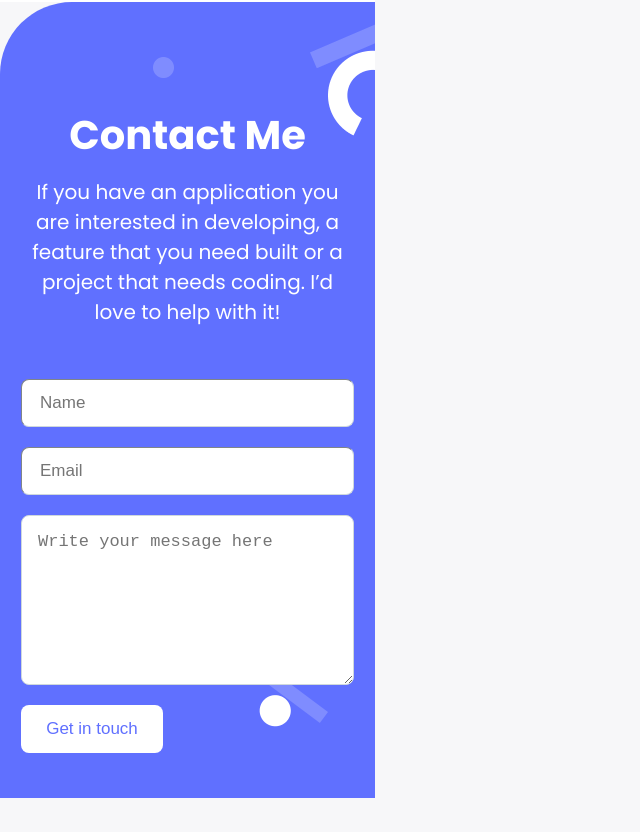
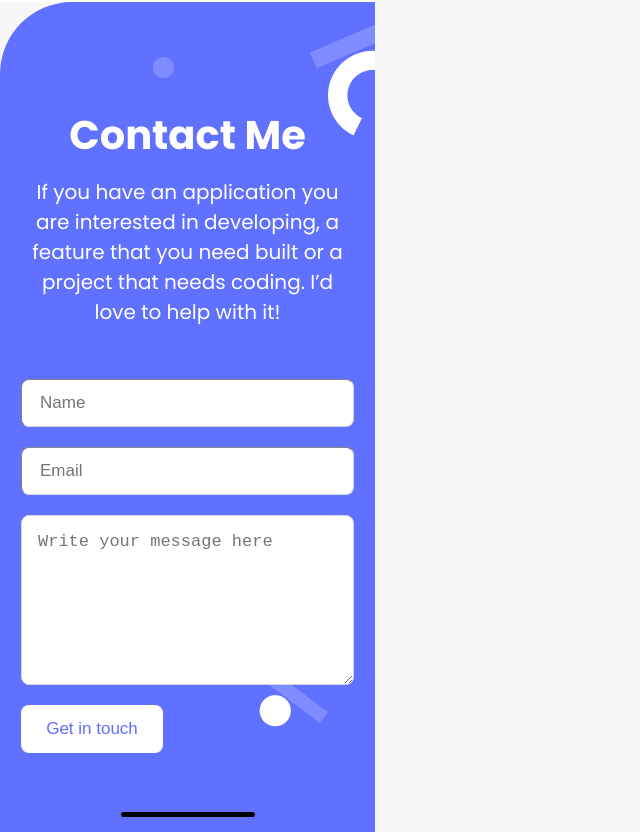
Before and after one commit to doc-ar/Portfolio, a website: page index.html in a window 1280 px wide. Shown: the part 4857-5689 px from the top of the page, without its empty margins (0-640 px from the left). Before the commit the page ends 5655 px from the top, so only its background shows below. Drawn offline with Linux system fonts and the light colour scheme.

Commit message:
Added character limits and footer

```diff
--- a/css/style.css
+++ b/css/style.css
@@ -347,6 +347,22 @@ body {
 }
 
 .contact-form .contact-submit:hover {
-  height: 58px;
-  width: 152px;
+  background-color: #f0f0f0;
 }
+
+footer {
+  display: flex;
+  justify-content: center;
+  align-items: center;
+  height: 34px;
+  background-color: #6070ff;
+}
+
+footer hr {
+  margin: 0px;
+  border-radius: 20px;
+  border-width: 0px;
+  background-color: black;
+  width: 134px;
+  height: 5px;
+}
--- a/index.html
+++ b/index.html
@@ -204,12 +204,15 @@
       with it!
     </p>
     <form class="contact-form">
-      <input required type="name" placeholder="Name" class="contact-name" />
+      <input required type="name" placeholder="Name" class="contact-name" maxlength="30" />
       <input required type="email" placeholder="Email" class="contact-email" />
-      <textarea class="contact-message" placeholder="Write your message here"></textarea>
+      <textarea required class="contact-message" placeholder="Write your message here" maxlength="500"></textarea>
       <input type="button" value="Get in touch" class="contact-submit" />
     </form>
   </section>
+  <footer>
+    <hr>
+  </footer>
 </body>
 
 </html>
```
